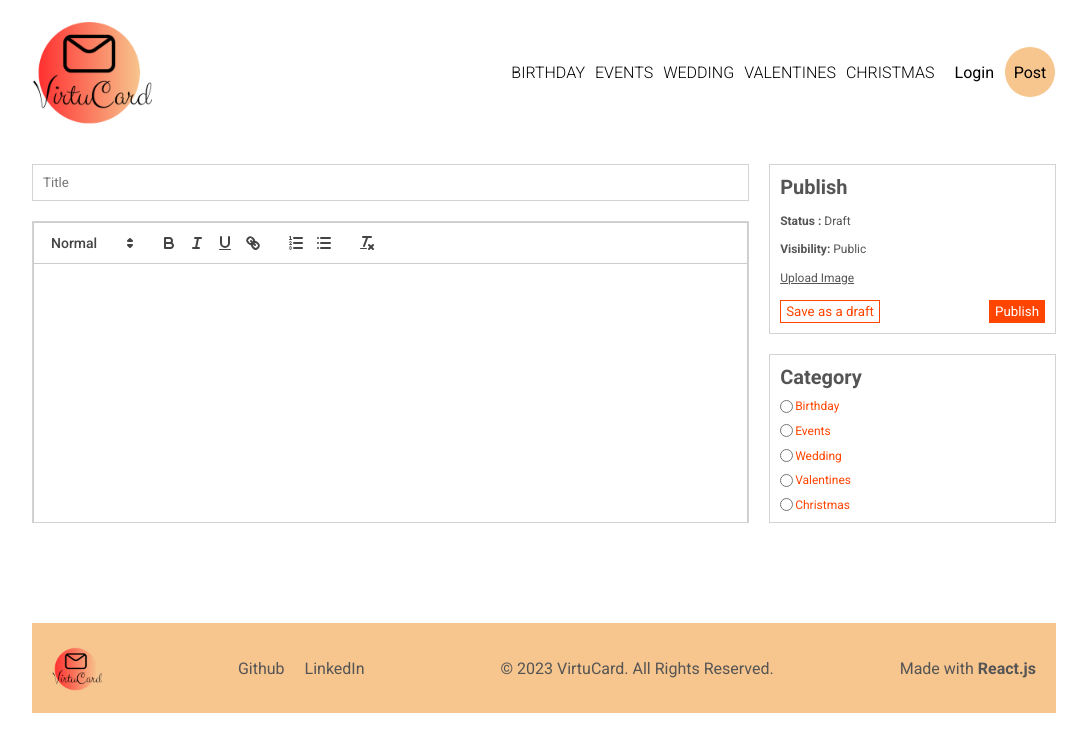
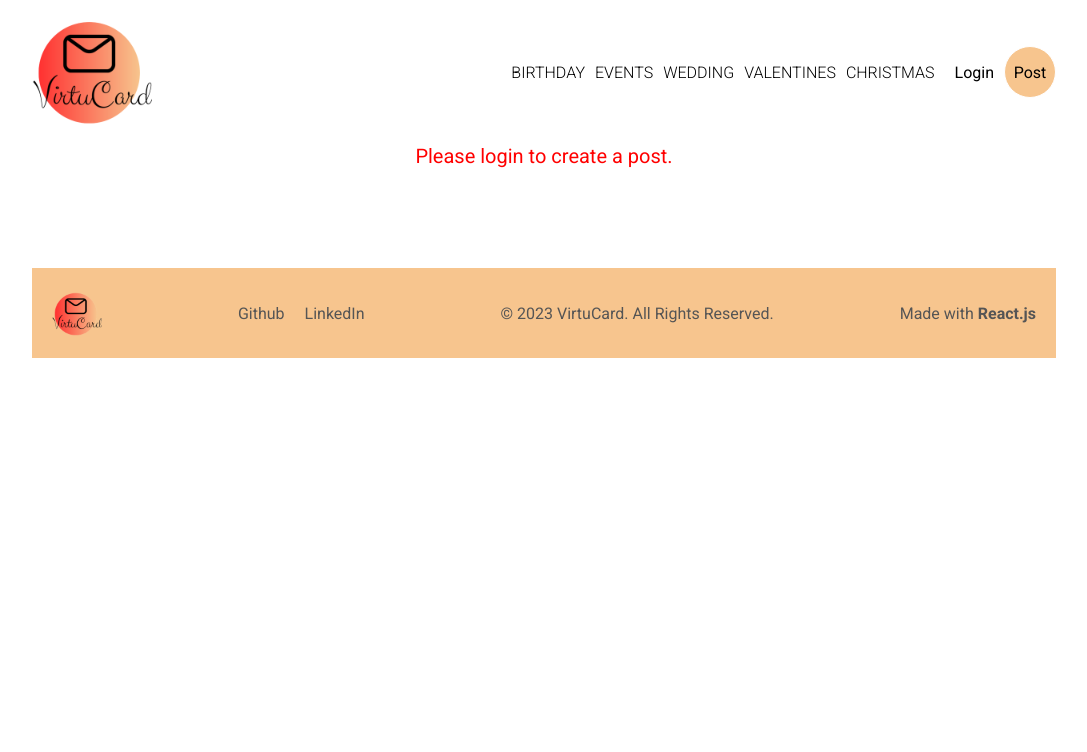
Before and after one commit to Boltxix/virtucard, a React (Create React App) app in the folder client/: page /write in a window 1280 px wide. Shown: the top 752 px of the page, without its empty margins (96-1183 px from the left). Built offline with nearby package versions, Linux system fonts and the light colour scheme.

Commit message:
Fixed defect regarding a user who is not registered to be able to access the post page to create a post

```diff
--- a/client/src/pages/Write.jsx
+++ b/client/src/pages/Write.jsx
@@ -1,9 +1,10 @@
-import React, { useState } from 'react'
+import React, { useState, useContext } from 'react'
 import ReactQuill from 'react-quill'
 import 'react-quill/dist/quill.snow.css'
 import axios from "axios"
 import { useNavigate, useLocation } from 'react-router-dom'
 import moment from 'moment'
+import { AuthContext } from "../context/authContext";
 
 
 
@@ -18,6 +19,12 @@ const Write = () => {
   const [err, setError] = useState(null)
   // Get the navigate function from the react-router-dom library
   const navigate = useNavigate()
+
+  const { currentUser } = useContext(AuthContext); // get the current user from the auth context
+
+  if (!currentUser) { // if there is no current user, show an error message
+    return <div className='error'>Please login to create a post.</div>;
+}
 
   // Function to validate user inputs
   const validateInputs = () => {
```
Also changed, not shown: client/public/upload/posts/1683823730635card5.jpeg (added), client/public/upload/posts/1683823751163card3.jpeg (added).
